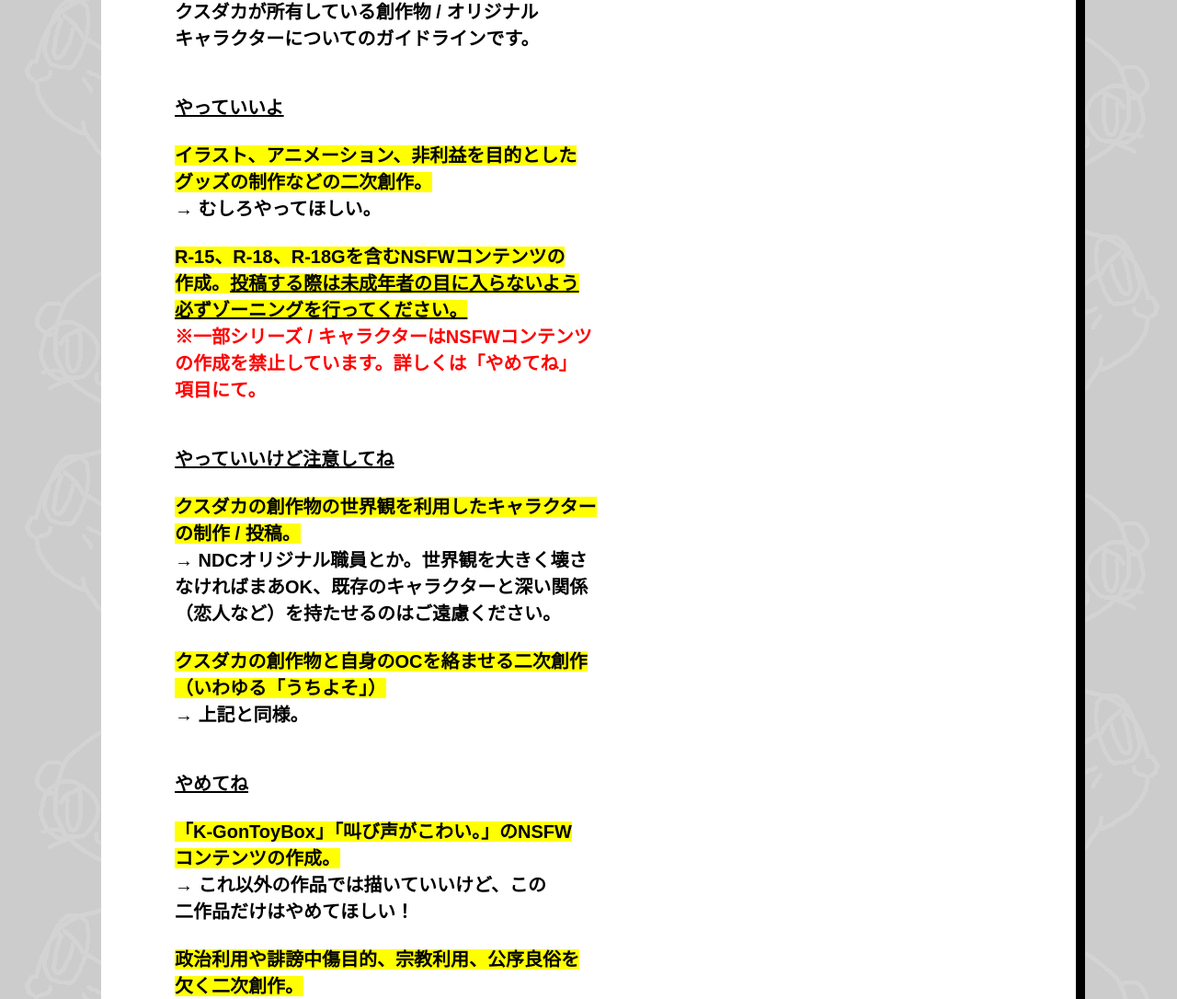
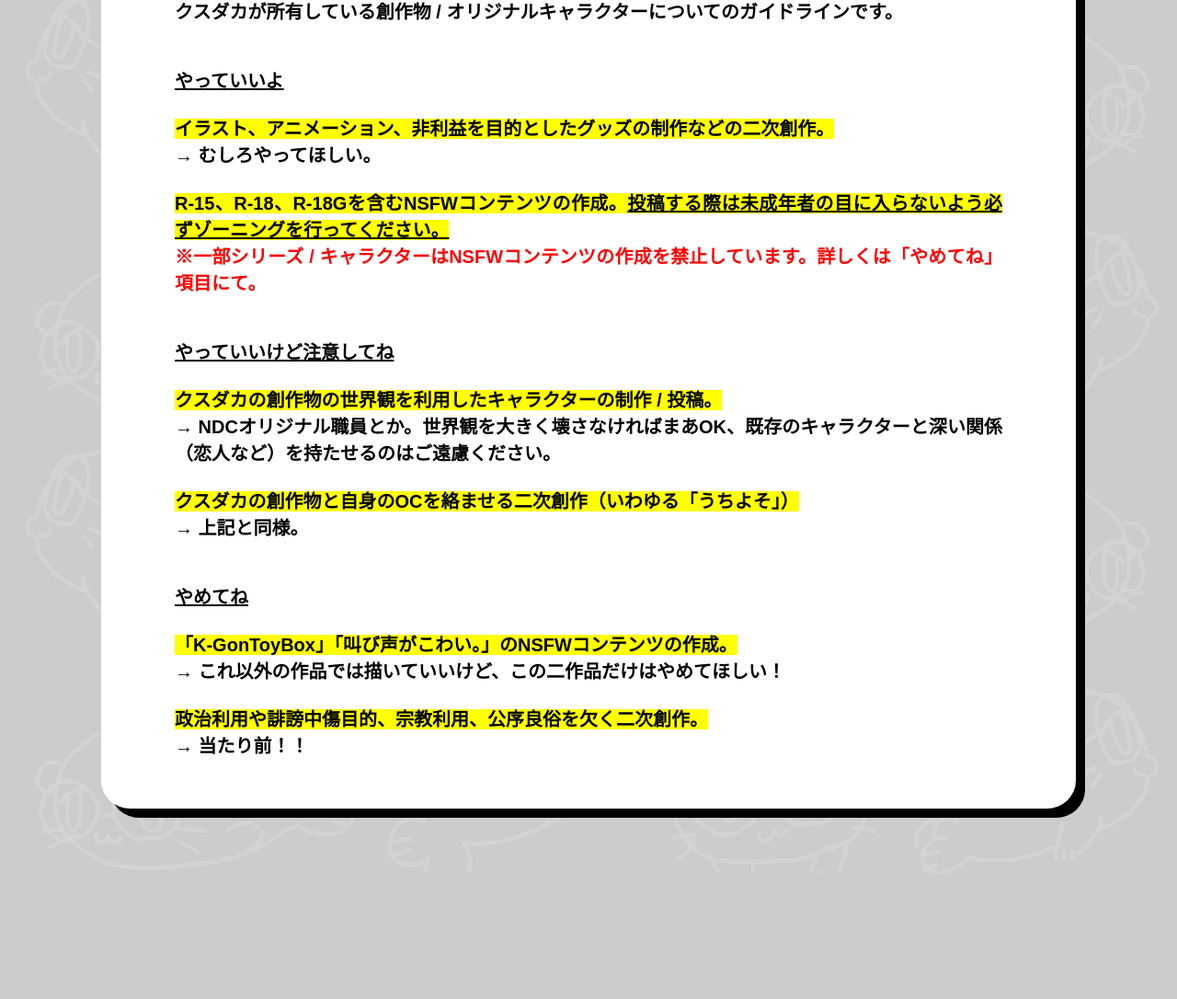
Before and after one commit to Kusudaka/kusudaka.github.io, a plain HTML site: page guideline.html in a window 1280 px wide. Shown: the part 279-1365 px from the top of the page at 92% size. After the commit the page ends 1228 px from the top, so only its background shows below. Drawn offline with Linux system fonts and the light colour scheme; a web font is replaced by a local one.

Commit message:
Add files via upload

```diff
--- a/guideline.html
+++ b/guideline.html
@@ -28,24 +28,24 @@
         <div class="guideline-discription">
           <h2>ガイドライン / Guidelines</h2>
             <p>
-            クスダカが所有している創作物 / オリジナル<br class="sp-only">キャラクターについてのガイドラインです。<br><br>
+            クスダカが所有している創作物 / オリジナルキャラクターについてのガイドラインです。<br><br>
             <br>
             <u>やっていいよ</u><br><br>
-            <span style="background-color:yellow;">イラスト、アニメーション、非利益を目的とした<br class="sp-only">グッズの制作などの二次創作。</span><br>
+            <span style="background-color:yellow;">イラスト、アニメーション、非利益を目的としたグッズの制作などの二次創作。</span><br>
             → むしろやってほしい。<br><br>
-            <span style="background-color:yellow;">R-15、R-18、R-18Gを含むNSFWコンテンツの<br class="sp-only">作成。<u>投稿する際は未成年者の目に入らないよう<br class="sp-only">必ずゾーニングを行ってください。</span></u><br>
-            <span style="color:red;">※一部シリーズ / キャラクターはNSFWコンテンツ<br class="sp-only">の作成を禁止しています。詳しくは「やめてね」<br class="sp-only">項目にて。</span><br>
+            <span style="background-color:yellow;">R-15、R-18、R-18Gを含むNSFWコンテンツの作成。<u>投稿する際は未成年者の目に入らないよう必ずゾーニングを行ってください。</span></u><br>
+            <span style="color:red;">※一部シリーズ / キャラクターはNSFWコンテンツの作成を禁止しています。詳しくは「やめてね」項目にて。</span><br>
             <br><br>
             <u>やっていいけど注意してね</u><br><br>
-            <span style="background-color:yellow;">クスダカの創作物の世界観を利用したキャラクター<br class="sp-only">の制作 / 投稿。</span><br>
-            → NDCオリジナル職員とか。世界観を大きく壊さ<br class="sp-only">なければまあOK、既存のキャラクターと深い関係<br class="sp-only">（恋人など）を持たせるのはご遠慮ください。<br><br>
-            <span style="background-color:yellow;">クスダカの創作物と自身のOCを絡ませる二次創作<br class="sp-only">（いわゆる「うちよそ」）</span><br>
+            <span style="background-color:yellow;">クスダカの創作物の世界観を利用したキャラクターの制作 / 投稿。</span><br>
+            → NDCオリジナル職員とか。世界観を大きく壊さなければまあOK、既存のキャラクターと深い関係（恋人など）を持たせるのはご遠慮ください。<br><br>
+            <span style="background-color:yellow;">クスダカの創作物と自身のOCを絡ませる二次創作（いわゆる「うちよそ」）</span><br>
             → 上記と同様。<br>
             <br><br>
             <u>やめてね</u><br><br>
-            <span style="background-color:yellow;">「K-GonToyBox」「叫び声がこわい。」のNSFW<br class="sp-only">コンテンツの作成。</span><br>
-            → これ以外の作品では描いていいけど、この<br class="sp-only">二作品だけはやめてほしい！<br><br>
-            <span style="background-color:yellow;">政治利用や誹謗中傷目的、宗教利用、公序良俗を<br class="sp-only">欠く二次創作。</span><br>
+            <span style="background-color:yellow;">「K-GonToyBox」「叫び声がこわい。」のNSFWコンテンツの作成。</span><br>
+            → これ以外の作品では描いていいけど、この二作品だけはやめてほしい！<br><br>
+            <span style="background-color:yellow;">政治利用や誹謗中傷目的、宗教利用、公序良俗を欠く二次創作。</span><br>
             → 当たり前！！<br><br>
             </p>
 
```
